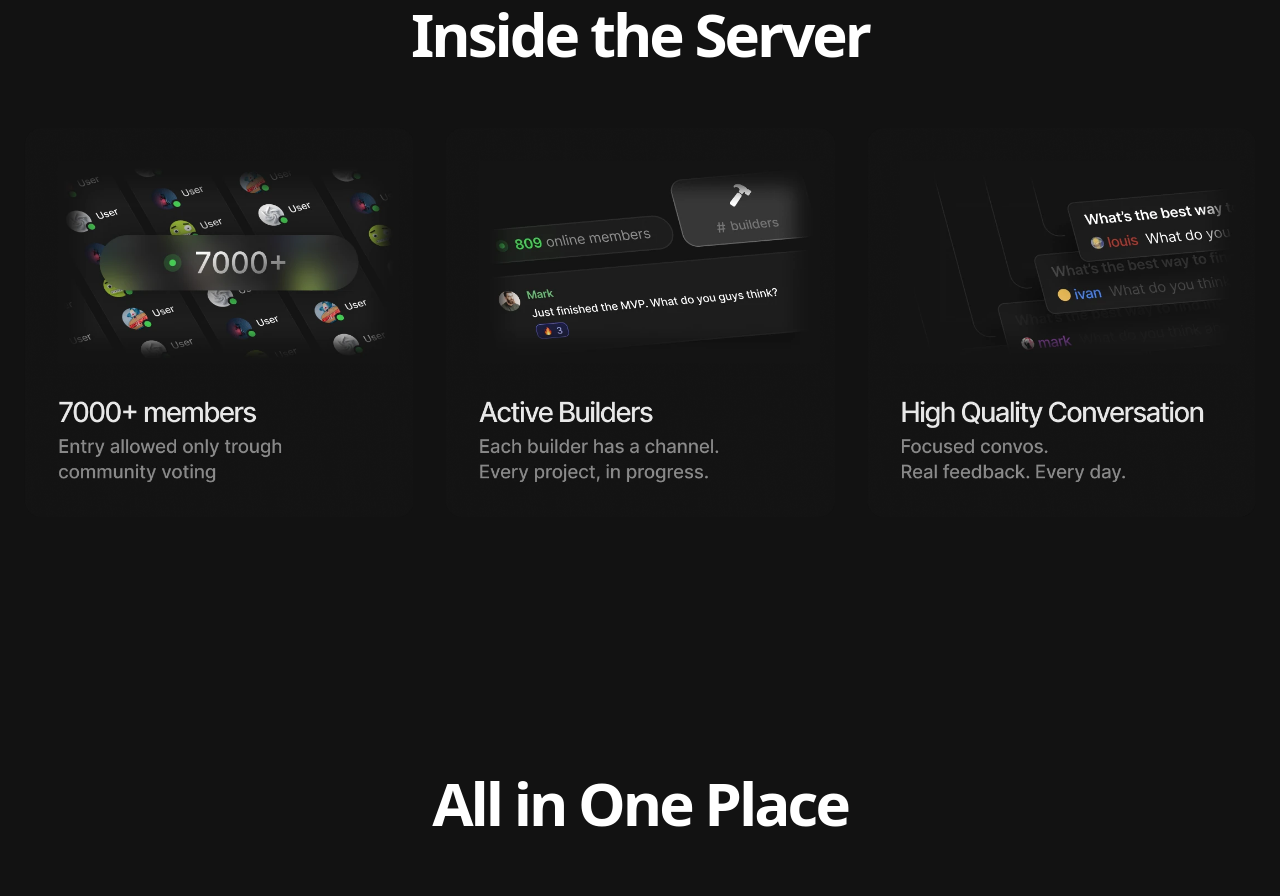
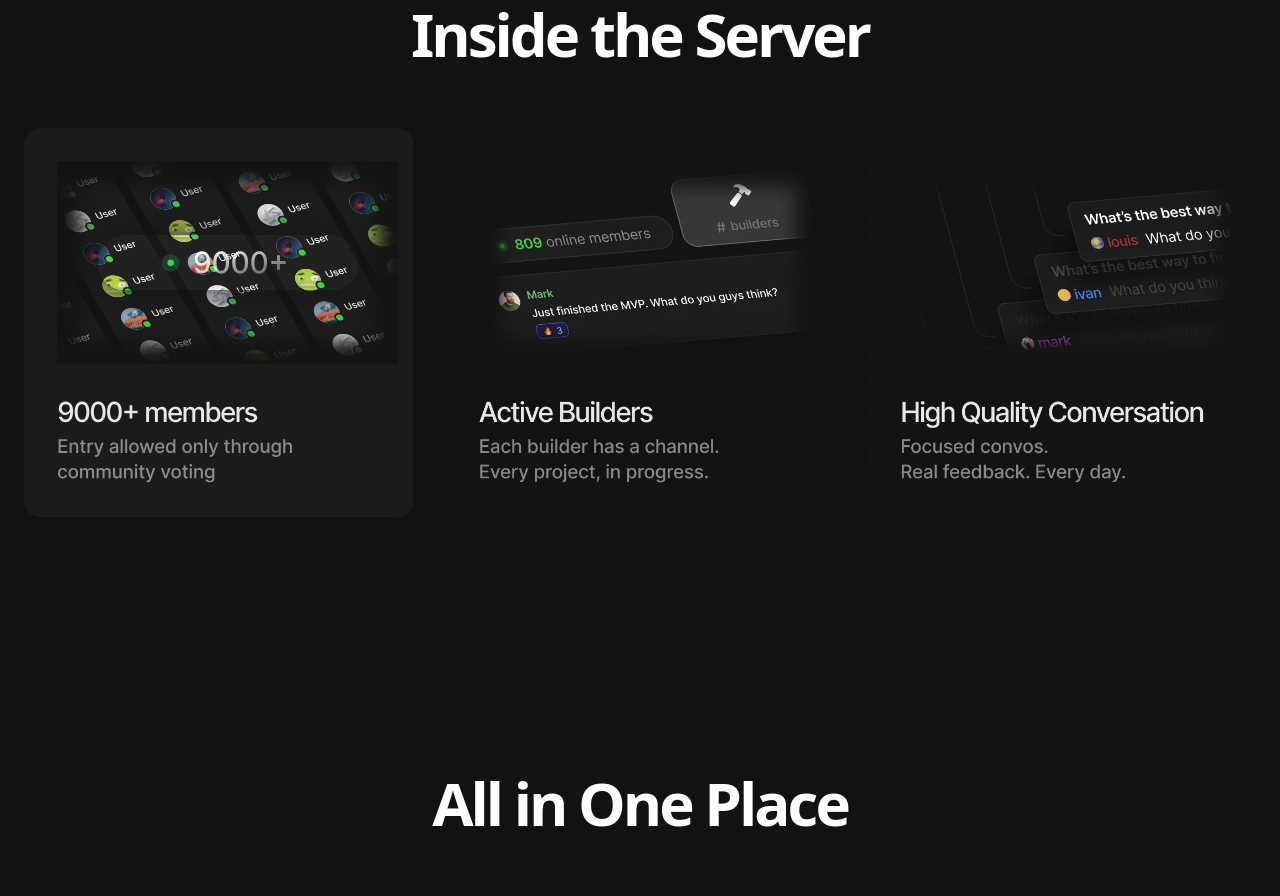
Before and after one commit to techentrepreneurs/website, a Next.js app: page / in a window 1280 px wide. Shown: the part 860-1756 px from the top of the page. Built offline with nearby package versions, Linux system fonts and the light colour scheme; no server answers.

Commit message:
update inside the server: members block

```diff
--- a/components/sections/InsideSection.tsx
+++ b/components/sections/InsideSection.tsx
@@ -20,7 +20,7 @@ export function InsideSection() {
             <div className="relative aspect-[1/1] w-full overflow-hidden rounded-lg">
               <Image
                 className="object-cover"
-                src="/assets/inside-members.webp"
+                src="/assets/inside-members.svg"
                 alt="7000+ Members"
                 fill
                 priority
```
Also changed, not shown: public/assets/inside-members.svg (added), public/assets/inside-members.webp (deleted).
